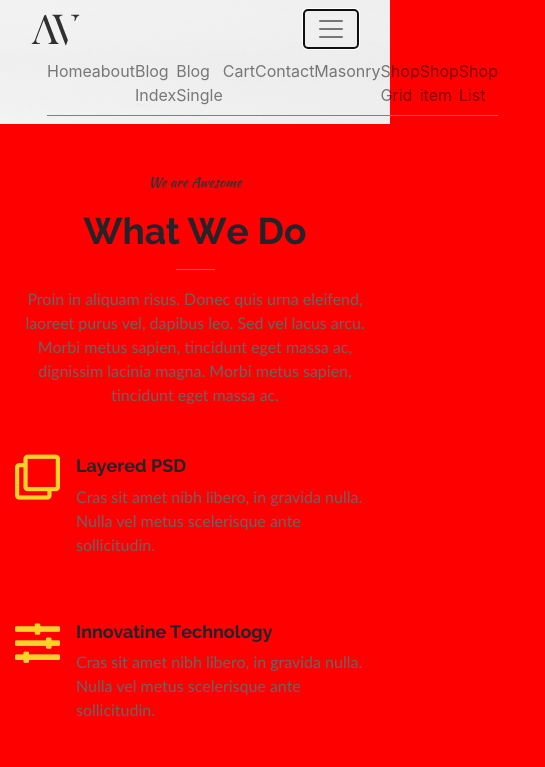
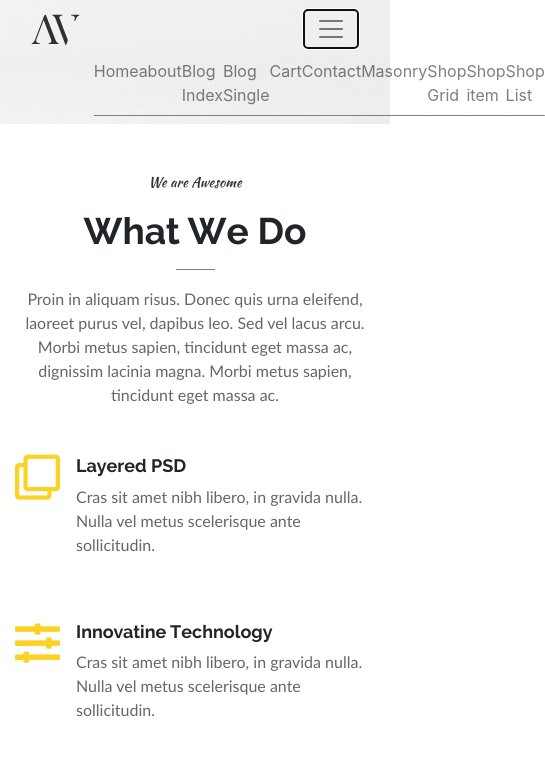
Before and after one commit to asmaaaman/Bootstrap-Project, a plain HTML site: page about_us.html in a window 390 px wide. Both pictures are taken after a click on the button "Toggle navigation". Shown: the top 767 px of the page, 545 px wide, since content can reach past the window. Drawn offline with nearby package versions, Linux system fonts and the light colour scheme; files whose address does not match are found by name; a web font is replaced by a local one.

Commit message:
Update about_us.html

```diff
--- a/about_us.html
+++ b/about_us.html
@@ -14,9 +14,11 @@
 
 		<style>
     @media only screen and (max-width: 400px) {
-     body {
-       background-color: red;
-     }
+	    .nav-item{
+		     display: inline-block;
+		     position: relative;
+    transform: translate(15%, 0%);
+	    }
     }
   </style>
 <body>
```
